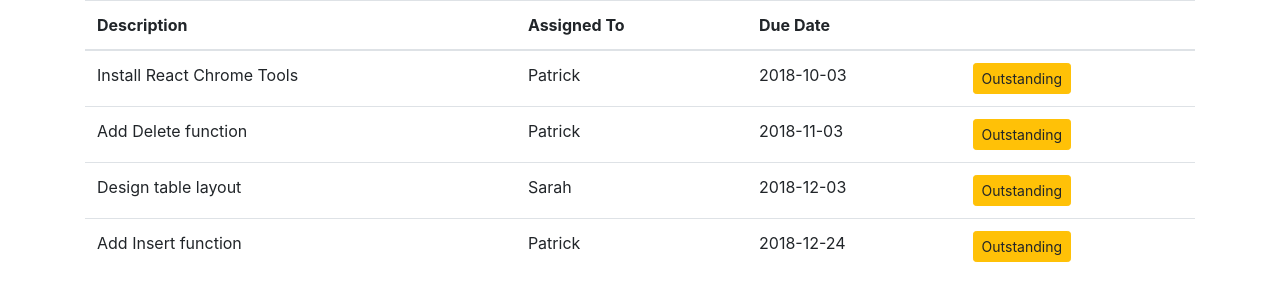
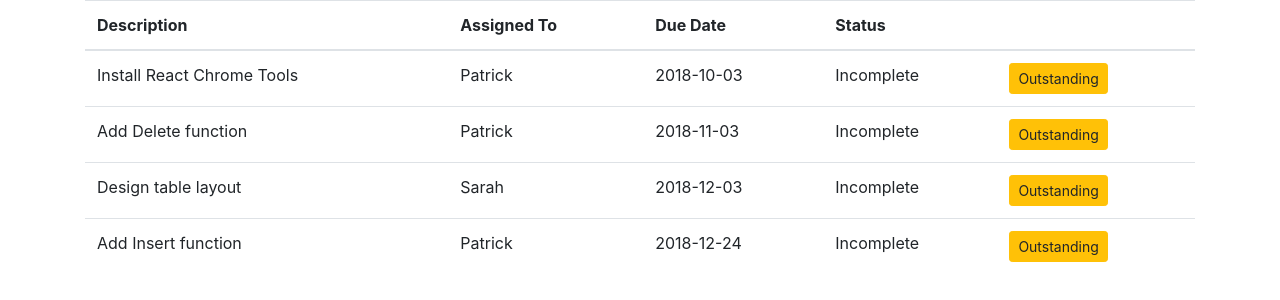
Before and after one commit to PatrickEODonnell/react-1-todo, a React (Create React App) app: page / in a window 1280 px wide. Shown: the top 300 px of the page. Built offline with nearby package versions, Linux system fonts and the light colour scheme.

Commit message:
Add Todo Td Component

```diff
--- /dev/null
+++ b/src/components/todoTd.jsx
@@ -0,0 +1,40 @@
+import React, { Component } from "react";
+class TodoTd extends Component {
+  state = {
+    todo: this.props.todo,
+    onComplete: this.props.onComplete
+  };
+  handleComplete = () => {
+    const td = this.state.todo;
+    td.status = "Complete";
+    this.setState({ todo: td });
+    this.state.onComplete(this.state.todo);
+  };
+
+  render() {
+    return (
+      <React.Fragment>
+        <td>{this.state.todo.description}</td>
+        <td>{this.state.todo.assignedTo}</td>
+        <td>{this.state.todo.dueDate}</td>
+        <td>{this.state.todo.status}</td>
+        <td>
+          {this.state.todo.status === "Incomplete" ? (
+            <button
+              onClick={() => this.handleComplete()}
+              className="btn btn-warning btn-sm"
+            >
+              Outstanding
+            </button>
+          ) : (
+            <button className="btn btn-success btn-sm" disabled>
+              Completed
+            </button>
+          )}
+        </td>
+      </React.Fragment>
+    );
+  }
+}
+
+export default TodoTd;
--- a/src/components/todos.jsx
+++ b/src/components/todos.jsx
@@ -1,14 +1,15 @@
 import React, { Component } from "react";
 import { getToDos, updateTodo } from "../services/fakeToDoService";
+import TodoTd from "../components/todoTd";
 class Todos extends Component {
   state = {
     todos: getToDos()
   };
   handleComplete = todo => {
     todo.status = "Complete";
+    console.log(todo);
     updateTodo(todo);
     const todos = getToDos();
-
     this.setState({ todos: todos });
   };
   render() {
@@ -19,33 +20,14 @@ class Todos extends Component {
             <th>Description</th>
             <th>Assigned To</th>
             <th>Due Date</th>
+            <th>Status</th>
             <th />
           </tr>
         </thead>
         <tbody>
           {this.state.todos.map(todo => (
             <tr key={todo._id}>
-              <td>{todo.description}</td>
-              <td>{todo.assignedTo}</td>
-              <td>{todo.dueDate}</td>
-              <td>
-                {todo.status === "Incomplete" ? (
-                  <button
-                    onClick={() => this.handleComplete(todo)}
-                    className="btn btn-warning btn-sm"
-                  >
-                    Outstanding
-                  </button>
-                ) : (
-                  <button
-                    onClick={() => this.handleComplete(todo)}
-                    className="btn btn-success btn-sm"
-                    disabled
-                  >
-                    Completed
-                  </button>
-                )}
-              </td>
+              <TodoTd todo={todo} onComplete={this.handleComplete} />
             </tr>
           ))}
         </tbody>
```
